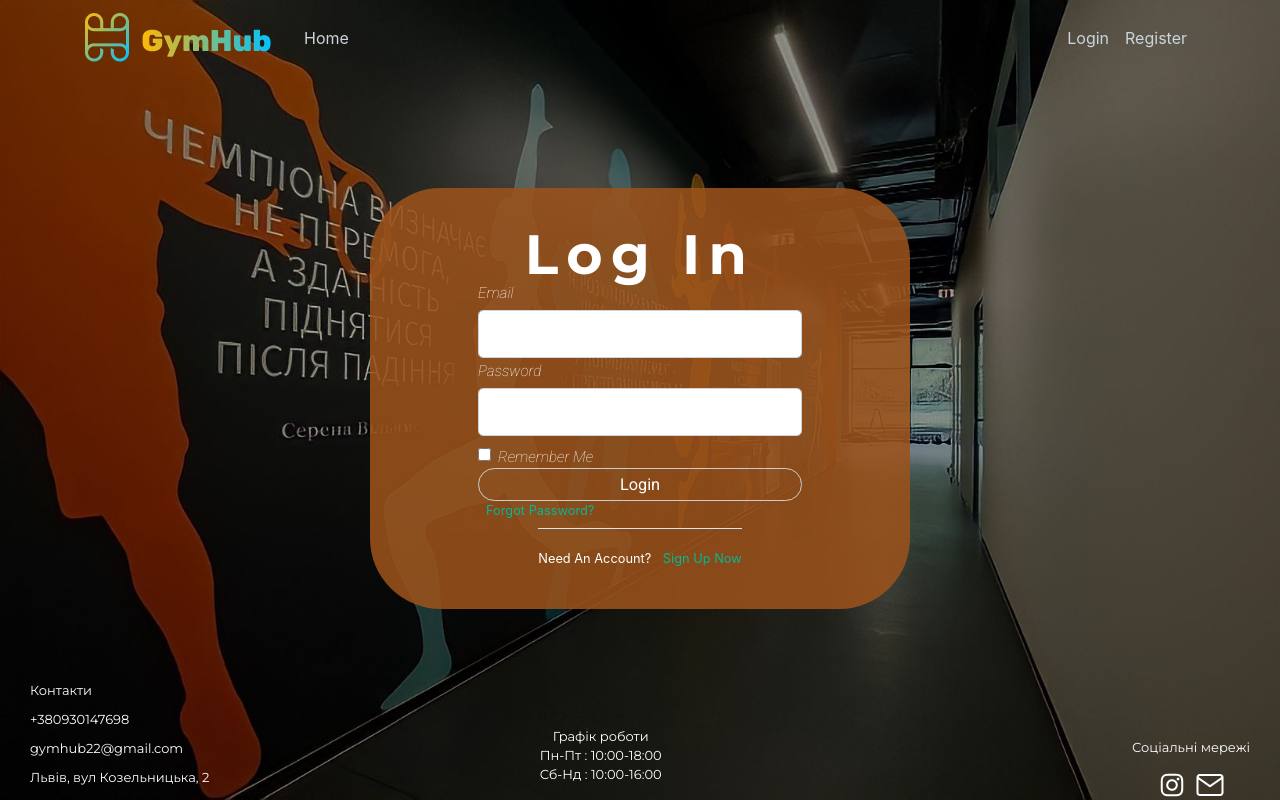
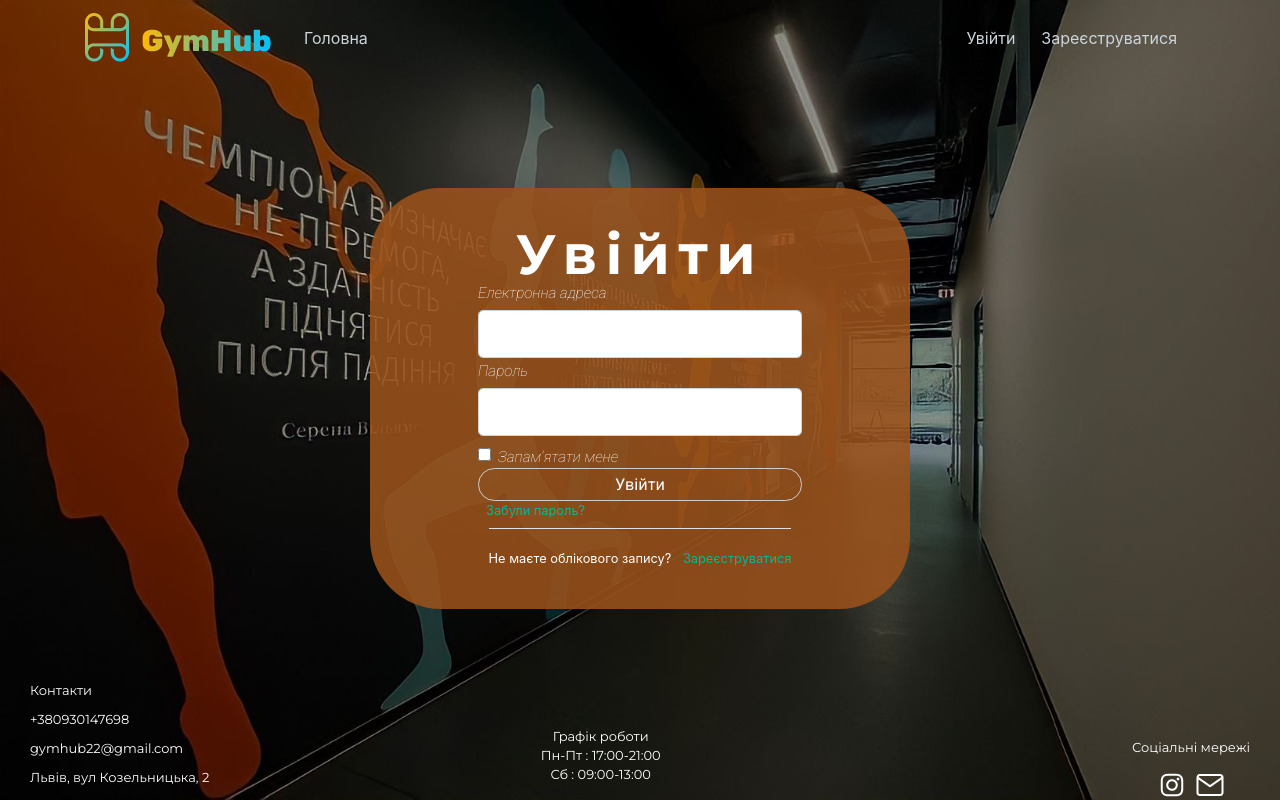
Before and after one commit to petrunivyaryna/GymHub, a Flask app: a page that uses flaskblog/templates/login.html in a window 1280 px wide. Run offline with Flask 3, Linux system fonts and the light colour scheme; some libraries are stand-ins or nearby versions.

Commit message:
Changed the language

```diff
--- a/flaskblog/forms.py
+++ b/flaskblog/forms.py
@@ -13,57 +13,57 @@ from datetime import datetime, date
 
 
 class RegistrationForm(FlaskForm):
-    username = StringField('Username', validators=[DataRequired(), Length(min=2, max=20)])
-    email = StringField('Email', validators = [DataRequired()])
-    password = PasswordField('Password', validators=[DataRequired()])
-    confirm_password = PasswordField('Confirm Password',
+    username = StringField("Ім'я користувача", validators=[DataRequired(), Length(min=2, max=20)])
+    email = StringField('Електронна адреса', validators = [DataRequired()])
+    password = PasswordField('Пароль', validators=[DataRequired()])
+    confirm_password = PasswordField('Підтвердити пароль',
                                     validators=[DataRequired(), EqualTo('password')])
-    submit = SubmitField('Sign Up')
+    submit = SubmitField('Зареєструватися')
 
     def validate_username(self, username):
         user = User.query.filter_by(username=username.data).first()
         if user:
-            raise ValidationError('That username is taken. Please choose another one.')
+            raise ValidationError("Такий користувач вже існує. Будь ласка, виберіть інше ім'я користувача.")
 
     def validate_email(self, email):
         user = User.query.filter_by(email=email.data).first()
         if user:
-            raise ValidationError('That email is taken. Please choose another one.')
+            raise ValidationError('Така електронна пошта вже використовується. Будь ласка, виберіть іншу.')
 
         if not own_valid(email.data, verify=True):
-            raise ValidationError("Invalid email address")
+            raise ValidationError("Неправильна адреса електронної пошти.")
 
 class LoginForm(FlaskForm):
-    email = StringField('Email', validators = [DataRequired()])
-    password = PasswordField('Password', validators=[DataRequired()])
-    remember = BooleanField('Remember Me')
-    submit = SubmitField('Login')
+    email = StringField('Електронна адреса', validators = [DataRequired()])
+    password = PasswordField('Пароль', validators=[DataRequired()])
+    remember = BooleanField("Запам'ятати мене")
+    submit = SubmitField('Увійти')
 
 class UpdateAccountForm(FlaskForm):
-    username = StringField('Username', validators=[DataRequired(), Length(min=2, max=20)])
-    email = StringField('Email', validators = [DataRequired()])
-    picture = FileField('Update Profile Picture', validators=[FileAllowed(['jpg', 'png', 'jpeg'])])
-    submit = SubmitField('Update')
-    cancel = SubmitField('Cancel')
+    username = StringField("Ім'я користувача", validators=[DataRequired(), Length(min=2, max=20)])
+    email = StringField('Електронна адреса', validators = [DataRequired()])
+    picture = FileField('Змінити фотографію', validators=[FileAllowed(['jpg', 'png', 'jpeg'])])
+    submit = SubmitField('Оновити')
+    cancel = SubmitField('Скасувати')
 
     def validate_username(self, username):
         if username.data != current_user.username:
             user = User.query.filter_by(username=username.data).first()
             if user:
-                raise ValidationError('That username is taken. Please choose another one.')
+                raise ValidationError("Такий користувач вже існує. Будь ласка, виберіть інше ім'я користувача.")
 
     def validate_email(self, email):
         if email.data != current_user.email:
             user = User.query.filter_by(email=email.data).first()
             if user:
-                raise ValidationError('That email is taken. Please choose another one.')
+                raise ValidationError('Така електронна пошта вже використовується. Будь ласка, виберіть іншу.')
 
             if not own_valid(email.data, verify=True):
-                raise ValidationError("Invalid email address")
+                raise ValidationError("Неправильна адреса електронної пошти.")
 
 class RequestResetForm(FlaskForm):
-    email = StringField('Email', validators=[DataRequired()])
-    submit = SubmitField('Request Password Reset')
+    email = StringField('Електронна адреса', validators=[DataRequired()])
+    submit = SubmitField('Запит на скидання пароля')
 
     def validate_email(self, email):
         """
@@ -71,19 +71,19 @@ class RequestResetForm(FlaskForm):
         """
         user = User.query.filter_by(email=email.data).first()
         if user is None:
-            raise ValidationError('There is no account with that email. You must register first.')
+            raise ValidationError('Облікового запису з такою електронною поштою не існує. Вам необхідно спочатку зареєструватись.')
 
 class ResetPasswordForm(FlaskForm):
-    password = PasswordField('Password', validators=[DataRequired()])
-    confirm_password = PasswordField('Confirm Password',
+    password = PasswordField('Пароль', validators=[DataRequired()])
+    confirm_password = PasswordField('Підтвердити пароль',
                                     validators=[DataRequired(), EqualTo('password')])
-    submit = SubmitField('Request Password Reset')
+    submit = SubmitField('Запит на скидання пароля')
 
 class ChooseTrainerForm(FlaskForm):
-    trainername = SelectField('Trainers', choices=[("Артем Скопа", "Артем Скопа"), ("Владислав Борисюк", "Владислав Борисюк"), ("Костянтин Новацький", "Костянтин Новацький"), ("Наталя Кравченко", "Наталя Кравченко")])
-    entrydate = DateField('Date', format='%Y-%m-%d', validators=[DataRequired()])
-    entrytime = TimeField('Time', format='%H:%M', validators=[DataRequired()])
-    submit = SubmitField('Choose trainer')
+    trainername = SelectField('Тренери', choices=[("Артем Скопа", "Артем Скопа"), ("Владислав Борисюк", "Владислав Борисюк"), ("Наталя Кравченко", "Наталя Кравченко"), ("Костянтин Новацький", "Костянтин Новацький")])
+    entrydate = DateField('Дата', format='%Y-%m-%d', validators=[DataRequired()])
+    entrytime = TimeField('Час', format='%H:%M', validators=[DataRequired()])
+    submit = SubmitField('Обрати')
 
     def validate_entrydate(self, entrydate):
         # checking if the training is already booked.
@@ -92,18 +92,18 @@ class ChooseTrainerForm(FlaskForm):
         trainer = self.trainername.data
         training = Training.query.filter_by(trainer=trainer, date=my_datatime).first()
         if training is not None:
-            raise ValidationError('The training has already been booked.')
+            raise ValidationError('На жаль, цей тренер уже зайнятий у вибраний Вами час.')
 
         # setting uo the bounderies in time.
         current_date = datetime.now()
         if entrydate.data.year != 2023:
-            raise ValidationError('You can only sign up for 2023!')
+            raise ValidationError('Запис доступний лише на 2023 рік.')
         else:
             if entrydate.data.month < current_date.month:
-                raise ValidationError("You cannot sign up for a training that has already passed!")
+                raise ValidationError("На жаль, Ви не можете повернутися в минуле.")
             if entrydate.data.month == current_date.month:
                 if entrydate.data.day < current_date.day:
-                    raise ValidationError("You cannot sign up for a training that has already passed!")
+                    raise ValidationError("На жаль, Ви не можете повернутися в минуле.")
 
         # check if the trainer is available in this date.
         date_object = entrydate.data
@@ -111,16 +111,16 @@ class ChooseTrainerForm(FlaskForm):
         trainername = self.trainername.data
         if trainername == 'Артем Скопа':
             if day not in [0, 2, 4]:
-                raise ValidationError("There are no available trainings for this day of the week!")
+                raise ValidationError("На жаль, на цей день тижня відсутні тренування з цим тренером.")
         elif trainername == 'Владислав Борисюк':
             if day not in [1, 4]:
-                raise ValidationError("There are no available trainings for this day of the week!")
+                raise ValidationError("На жаль, на цей день тижня відсутні тренування з цим тренером.")
         elif trainername == 'Костянтин Новацький':
             if day != 5:
-                raise ValidationError("There are no available trainings for this day of the week!")
+                raise ValidationError("На жаль, на цей день тижня відсутні тренування з цим тренером.")
         elif trainername == 'Наталя Кравченко':
             if day not in [0, 2, 3]:
-                raise ValidationError("There are no available trainings for this day of the week!")
+                raise ValidationError("На жаль, на цей день тижня відсутні тренування з цим тренером.")
 
     def validate_entrytime(self, entrytime):
         time = datetime.combine(date.today(), entrytime.data)
@@ -129,16 +129,16 @@ class ChooseTrainerForm(FlaskForm):
         trainername = self.trainername.data
         if trainername == 'Артем Скопа':
             if (hour != 18 and hour != 19) or minutes != 0:
-                raise ValidationError("There are no available trainings for this hour!")
+                raise ValidationError("На жаль, на цю годину відсутні тренування з цим тренером.")
         elif trainername == 'Владислав Борисюк':
             if (hour != 17 and hour != 18) or minutes != 30:
-                raise ValidationError("There are no available trainings for this hour!")
+                raise ValidationError("На жаль, на цю годину відсутні тренування з цим тренером.")
         elif trainername == 'Костянтин Новацький':
             if (hour != 10 and hour != 12) or minutes != 0:
-                raise ValidationError("There are no available trainings for this hour!")
+                raise ValidationError("На жаль, на цю годину відсутні тренування з цим тренером.")
         elif trainername == 'Наталя Кравченко':
             if (hour != 17 and hour != 19 and hour != 20) or minutes != 0:
-                raise ValidationError("There are no available trainings for this hour!")
+                raise ValidationError("На жаль, на цю годину відсутні тренування з цим тренером.")
 
 
 class GroupTrainings(FlaskForm):
@@ -146,4 +146,4 @@ class GroupTrainings(FlaskForm):
     This class should create the base of the page where the client can choose
     the group training.
     """
-    book = SubmitField('Book')
+    book = SubmitField('Обрати')
--- a/flaskblog/static/main.css
+++ b/flaskblog/static/main.css
@@ -125,11 +125,15 @@ h6 {
 }
 
 .site-header .navbar-nav .nav-link:hover {
-    color: #ffffff;
+    color: #05B895;
 }
 
 .site-header .navbar-nav .nav-link.active {
     font-weight: • 500;
+}
+
+.nav-item {
+    margin-right: 10px;
 }
 
 .scrollbox {
@@ -205,6 +209,10 @@ h6 {
 #resetpas,
 #token {
     background: rgba(155, 82, 27, 0.87);
+}
+
+#register .item-title {
+    font-size: 29px;
 }
 
 .account-heading {
--- a/flaskblog/templates/abonement.html
+++ b/flaskblog/templates/abonement.html
@@ -5,20 +5,20 @@
     <div class="abonements">
         <div class="item-img">
             <img src="static/img/Frame_1.png" alt="">
-            <a href="https://docs.google.com/forms/d/e/1FAIpQLScCXx69FgNhaIoMRpPAgAjxonC-hOupK6NJ6mJ2VAxlgFCYZg/viewform?usp=sf_link">
+            <a href="https://docs.google.com/forms/d/e/1FAIpQLScCXx69FgNhaIoMRpPAgAjxonC-hOupK6NJ6mJ2VAxlgFCYZg/viewform?usp=sf_link" target="_blank">
                 <button class="button-yellow-one">Забронювати</button>
             </a>
         </div>
         <div class="item-img">
             <img src="static/img/Frame_2.png" alt="">
-            <a href="https://docs.google.com/forms/d/e/1FAIpQLSe7bDmc14fl0wvz3ZNtKiaMtqa4MNyecSK0fn6kAE2FBtWmSw/viewform?usp=sf_link">
+            <a href="https://docs.google.com/forms/d/e/1FAIpQLSe7bDmc14fl0wvz3ZNtKiaMtqa4MNyecSK0fn6kAE2FBtWmSw/viewform?usp=sf_link" target="_blank">
                 <button class="button-green">Забронювати</button>
             </a>
             <div class="about-active"></div>
         </div>
         <div class="item-img">
             <img src="static/img/plan.png" alt="">
-            <a href="https://docs.google.com/forms/d/e/1FAIpQLScBm1Jdn9KWGLmpJ9N27Lzoe37AdR4TPQPz8e8GC2xY_eHUEA/viewform?usp=sf_link">
+            <a href="https://docs.google.com/forms/d/e/1FAIpQLScBm1Jdn9KWGLmpJ9N27Lzoe37AdR4TPQPz8e8GC2xY_eHUEA/viewform?usp=sf_link" target="_blank">
                 <button class="button-yellow-two">Забронювати</button>
             </a>
         </div>
--- a/flaskblog/templates/account.html
+++ b/flaskblog/templates/account.html
@@ -69,7 +69,7 @@
             <br>
             <form method="POST" action="{{ url_for('account') }}">
                 <input type="hidden" name="training_id" value="{{ training.id }}">
-                <button type="submit" name="cancel" class="btn btn-danger" onclick="clicked(event)">Cancel</button>
+                <button type="submit" name="cancel" class="btn btn-danger" onclick="clicked(event)">Скасувати</button>
             </form>
         </div>
     {% endfor %}
--- a/flaskblog/templates/layout.html
+++ b/flaskblog/templates/layout.html
@@ -13,9 +13,9 @@
   <link rel="stylesheet" type="text/css" href="{{ url_for('static', filename='main.css') }}">
 
   {% if title %}
-  <title>Flask Blog - {{ title }}</title>
+  <title>GymHub - {{ title }}</title>
   {% else %}
-  <title>Flask Blog</title>
+  <title>GymHub</title>
   {% endif %}
 </head>
 
@@ -31,23 +31,23 @@
         <div class="collapse navbar-collapse" id="navbarToggle">
           <div class="navbar-nav mr-auto">
             {% if current_user.is_authenticated %}
-            <a class="nav-item nav-link" href="{{ url_for('home') }}">Home</a>
-            <a class="nav-item nav-link" href="{{ url_for('trainer') }}">Trainer</a>
-            <a class="nav-item nav-link" href="{{ url_for('abonement') }}">Abonements</a>
-            <a class="nav-item nav-link" href="{{ url_for('group_trainings') }}">Group Trainings</a>
+            <a class="nav-item nav-link" href="{{ url_for('home') }}">Головна</a>
+            <a class="nav-item nav-link" href="{{ url_for('trainer') }}">Обрати тренера</a>
+            <a class="nav-item nav-link" href="{{ url_for('abonement') }}">Абонементи</a>
+            <a class="nav-item nav-link" href="{{ url_for('group_trainings') }}">Групові заняття</a>
 
             {% else %}
-            <a class="nav-item nav-link" href="{{ url_for('home') }}">Home</a>
+            <a class="nav-item nav-link" href="{{ url_for('home') }}">Головна</a>
             {% endif %}
           </div>
           <!-- Navbar Right Side -->
           <div class="navbar-nav">
             {% if current_user.is_authenticated %}
-            <a class="nav-item nav-link" href="{{ url_for('account') }}">Account</a>
-            <a class="nav-item nav-link" href="{{ url_for('logout') }}">Logout</a>
+            <a class="nav-item nav-link" href="{{ url_for('account') }}">Мій профіль</a>
+            <a class="nav-item nav-link" href="{{ url_for('logout') }}">Вийти</a>
             {% else %}
-            <a class="nav-item nav-link" href="{{ url_for('login') }}">Login</a>
-            <a class="nav-item nav-link" href="{{ url_for('register') }}">Register</a>
+            <a class="nav-item nav-link" href="{{ url_for('login') }}">Увійти</a>
+            <a class="nav-item nav-link" href="{{ url_for('register') }}">Зареєструватися</a>
             {% endif %}
           </div>
         </div>
@@ -80,15 +80,15 @@
     </div>
     <div class="scheduly text-center">
       <p>Графік роботи <br>
-        Пн-Пт : 10:00-18:00 <br>
-        Сб-Нд : 10:00-16:00</p>
+        Пн-Пт : 17:00-21:00 <br>
+        Сб : 09:00-13:00</p>
     </div>
     <div class="social d-flex flex-column ">
       <p>Соціальні мережі</p>
       <div class="social__icon d-flex justify-content-center align-items-center gap-5">
-        <a href="https://instagram.com/gymhub.lviv?igshid=YmMyMTA2M2Y=" class="mr-2"><img
+        <a href="https://instagram.com/gymhub.lviv?igshid=YmMyMTA2M2Y=" target="_blank" class="mr-2"><img
             src="static/img/icon/instagram.png" alt=""></a>
-        <a href="https://mail.google.com/mail/u/0/?view=cm&fs=1&to=gymhub22@gmail.com&su=Про зал"><img
+        <a href="https://mail.google.com/mail/u/0/?view=cm&fs=1&to=gymhub22@gmail.com&su=Про зал" target="_blank"><img
             src="static/img/icon/footer_mail.png" alt=""></a>
       </div>
     </div>
@@ -108,7 +108,7 @@
     crossorigin="anonymous"></script>
   <script>
     function clicked(e) {
-      if (!confirm('Are you sure?')) {
+      if (!confirm('Ви впевнені, що хочете скасувати тренування?')) {
         e.preventDefault();
       }
     }
--- a/flaskblog/templates/login.html
+++ b/flaskblog/templates/login.html
@@ -6,7 +6,7 @@
             <form method="POST" action="" class="item">
                 {{ form.hidden_tag() }}
                 <fieldset class="form-group item-form">
-                    <legend class="mb-0 text-center item-title">Log In</legend>
+                    <legend class="mb-0 text-center item-title">Увійти</legend>
                     <div class="form-group">
                         {{ form.email.label(class="form-control-label") }}
                         {% if form.email.errors %}
@@ -41,12 +41,12 @@
                 <div class="form-group item-btn">
                     {{ form.submit(class="btn btn-outline-info") }}
                     <small class="text-muted ml-2">
-                        <a href="{{ url_for('reset_request') }}">Forgot Password?</a>
+                        <a href="{{ url_for('reset_request') }}">Забули пароль?</a>
                     </small>
                 </div>
                 <div class="border-top pt-3">
                     <small class="smalltext">
-                        Need An Account? <a class="ml-2" href="{{ url_for('register') }}">Sign Up Now</a>
+                        Не маєте облікового запису? <a class="ml-2" href="{{ url_for('register') }}">Зареєструватися</a>
                     </small>
                 </div>
             </form>
--- a/flaskblog/templates/register.html
+++ b/flaskblog/templates/register.html
@@ -6,7 +6,7 @@
             <form method="POST" action="" class="item">
                 {{ form.hidden_tag() }}
                 <fieldset class="form-group item-form">
-                    <legend class=" mb-0 item-title">Sign Up</legend>
+                    <legend class=" mb-0 item-title">Зареєструватися</legend>
                     <div class="form-group">
                         {{ form.username.label(class="form-control-label") }}
 
@@ -66,7 +66,7 @@
                 </div>
                 <div class="border-top pt-3">
                     <small class="smalltext">
-                        Already Have An Account? <a class="ml-2" href="{{ url_for('login') }}">Sign In</a>
+                        Уже маєте обліковий запис? <a class="ml-2" href="{{ url_for('login') }}">Увійти</a>
                     </small>
                 </div>
             </form>
--- a/flaskblog/templates/reset_request.html
+++ b/flaskblog/templates/reset_request.html
@@ -6,7 +6,7 @@
             <form class = "item" method="POST" action="">
                 {{ form.hidden_tag() }}
                 <fieldset class="form-group item-form">
-                    <legend class="item-title">Reset Password</legend>
+                    <legend class="item-title">Змінити пароль</legend>
                     <div class="form-group">
                         {{ form.email.label(class="form-control-label") }}
                         {% if form.email.errors %}
--- a/flaskblog/templates/reset_token.html
+++ b/flaskblog/templates/reset_token.html
@@ -6,7 +6,7 @@
             <form class = "item" method="POST" action="">
                 {{ form.hidden_tag() }}
                 <fieldset class="form-group item-form">
-                    <legend class="item-title">Reset Password</legend>
+                    <legend class="item-title">Змінити пароль</legend>
                     <div class="form-group">
                         {{ form.password.label(class="form-control-label") }}
                         {% if form.password.errors %}
--- a/flaskblog/templates/table.html
+++ b/flaskblog/templates/table.html
@@ -20,7 +20,7 @@
 				<a href=""></a>
 			</td>
 			<td class="lesson">
-				<a href="{{ url_for('gymnastic') }}"">Гімнастика</a>
+				<a href="{{ url_for('gymnastic') }}">Гімнастика</a>
 			</td>
 			<td>
 				<a href=""></a>
--- a/flaskblog/templates/trainer.html
+++ b/flaskblog/templates/trainer.html
@@ -6,7 +6,7 @@
             <form method="POST" action="" class="item">
                 {{ form.hidden_tag() }}
                 <fieldset class="form-group">
-                    <legend class="mb-0 text-center item-title">Choose a trainer</legend>
+                    <legend class="mb-0 text-center item-title">Обрати тренера</legend>
                     <div class="form-group">
                         {{ form.trainername.label(class="form-control-label") }}
 
```
Also changed, not shown: flaskblog/static/img/trainer_1.png, flaskblog/static/img/trainer_2.png, flaskblog/static/img/trainer_3.png, flaskblog/static/img/trainer_4.png.
